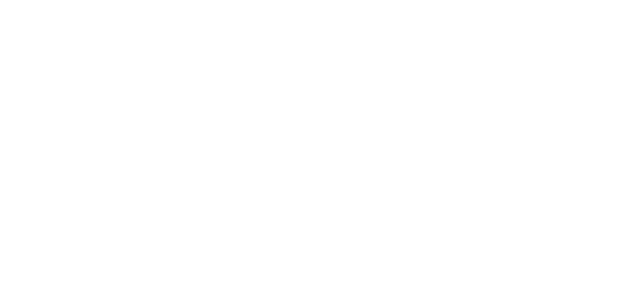
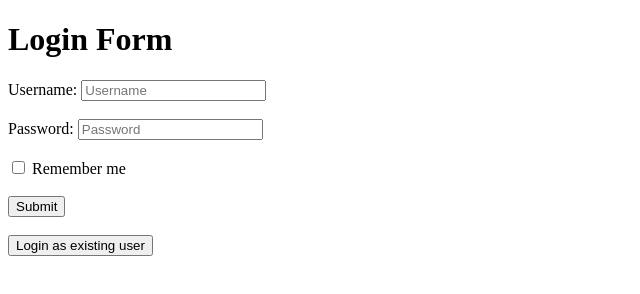
Before and after one commit to acciojob/remember-me-login-form-VIDHI-tech, a website: page main.html in a window 1280 px wide. Shown: the whole page, without its empty margins (0-640 px from the left). Drawn offline with Linux system fonts and the light colour scheme.

Commit message:
created a submission

```diff
--- a/main.html
+++ b/main.html
@@ -8,6 +8,30 @@
 
 <body>
 	<!-- the entire body must be written by student -->
+	<h1>Login Form</h1>
+
+  <form>
+    <label for="username">Username:</label>
+    <input type="text" id="username" placeholder="Username">
+
+    <br><br>
+
+    <label for="password">Password:</label>
+    <input type="password" id="password" placeholder="Password">
+
+    <br><br>
+
+    <input type="checkbox" id="checkbox">
+    <label for="checkbox">Remember me</label>
+
+    <br><br>
+
+    <input type="submit" id="submit" value="Submit" onclick="saveLoginDetails()">
+
+    <br><br>
+
+    <button id="existing" onclick="loginAsExistingUser()">Login as existing user</button>
+  </form>
     <script type="text/javascript" src="./script.js">
 </script>
 
--- a/script.js
+++ b/script.js
@@ -1 +1,21 @@
 //your JS code here. If required.
+function saveLoginDetails() {
+      var username = document.getElementById("username").value;
+      var password = document.getElementById("password").value;
+      var rememberMe = document.getElementById("checkbox").checked;
+
+      if (rememberMe) {
+        localStorage.setItem("username", username);
+        localStorage.setItem("password", password);
+      } else {
+        localStorage.removeItem("username");
+        localStorage.removeItem("password");
+      }
+
+      alert("Logged in as " + username);
+}
+
+function loginAsExistingUser() {
+      var savedUsername = localStorage.getItem("username");
+      alert("Logged in as " + savedUsername);
+}
```
